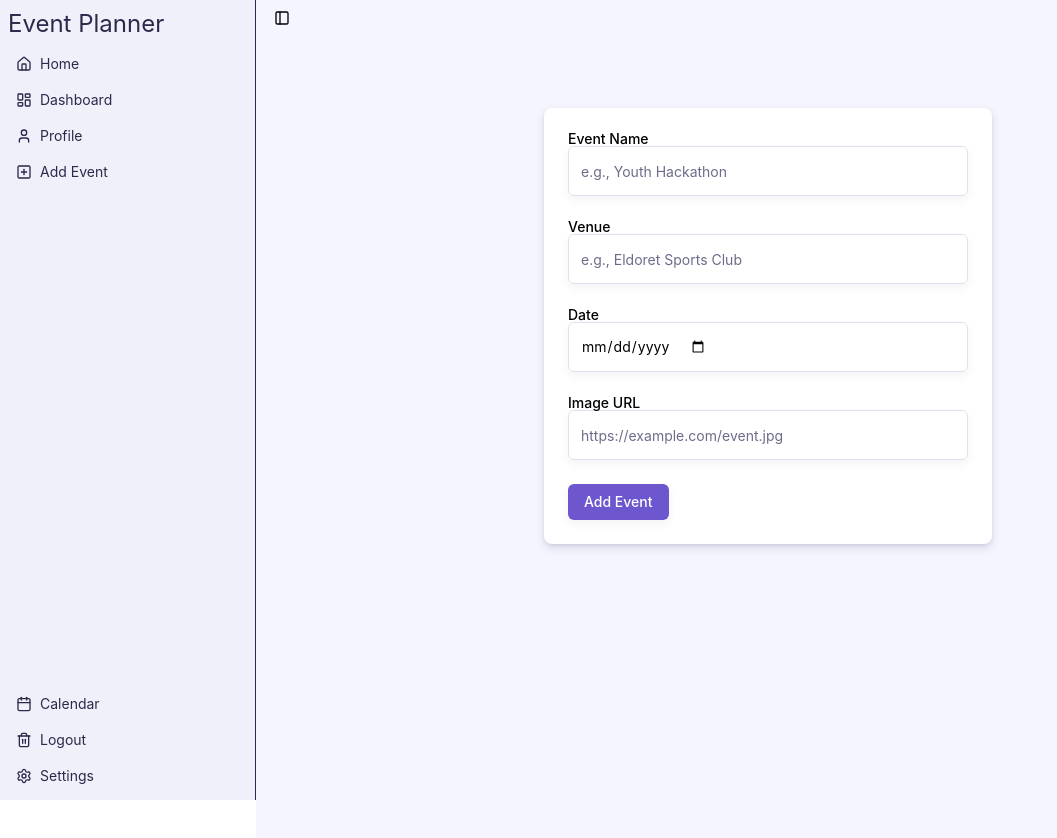
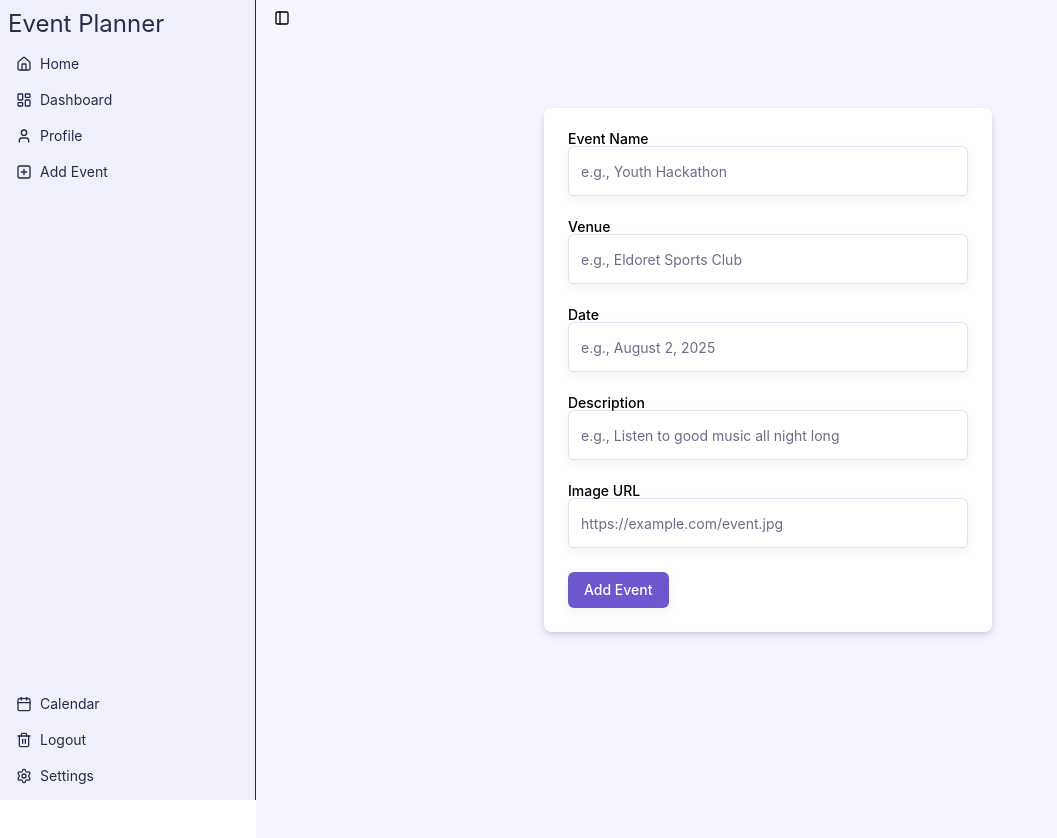
Before and after one commit to B-Chichi/Event-planner-Frontend, a React (Vite) app: page /add-event in a window 1280 px wide. Shown: the top 838 px of the page, without its empty margins (0-1057 px from the left). Built offline with nearby package versions, Linux system fonts and the light colour scheme; no server answers.

Commit message:
added description field in event-form

```diff
--- a/src/components/Layout/Event-Form.jsx
+++ b/src/components/Layout/Event-Form.jsx
@@ -22,7 +22,16 @@ export default function EventForm() {
 
         <div>
           <Label htmlFor="date">Date</Label>
-            <Input type="date" id="date" name="date" />
+          <Input id="date" name="date" placeholder="e.g., August 2, 2025" />
+        </div>
+
+        <div>
+          <Label htmlFor="description">Description</Label>
+          <Input
+            id="description"
+            name="description"
+            placeholder="e.g., Listen to good music all night long"
+          />
         </div>
 
         <div>
--- a/src/components/Layout/Layout.jsx
+++ b/src/components/Layout/Layout.jsx
@@ -9,8 +9,6 @@ import Header from "./Header";
 export function Layout() {
   const [events, setEvent] = useState([]);
   const [filteredEvents, setFilteredEvents] = useState([]);
-
-  console.log(filteredEvents)
 
   const handleFetch = () => {
     const token = localStorage.getItem("access_token");
```
Lines whose indentation alone changed are shown as unchanged.
